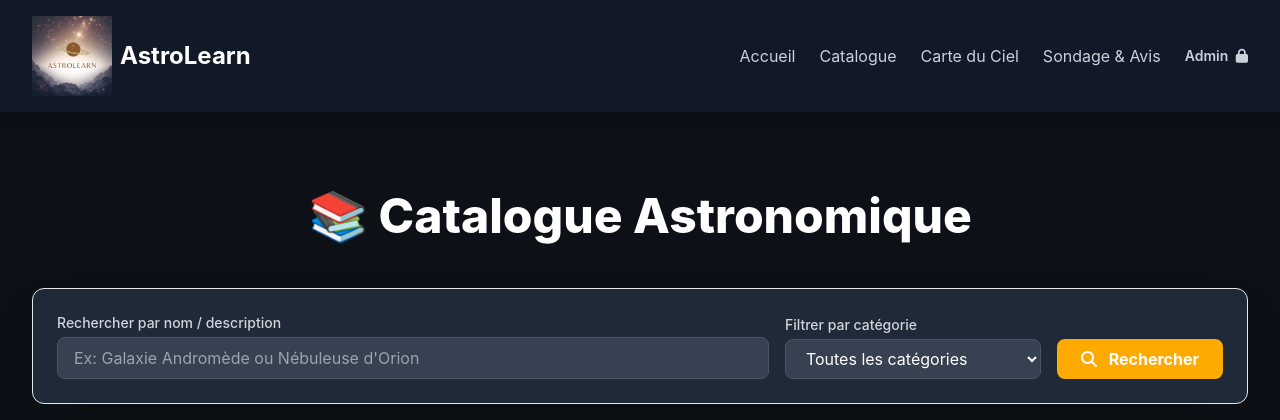
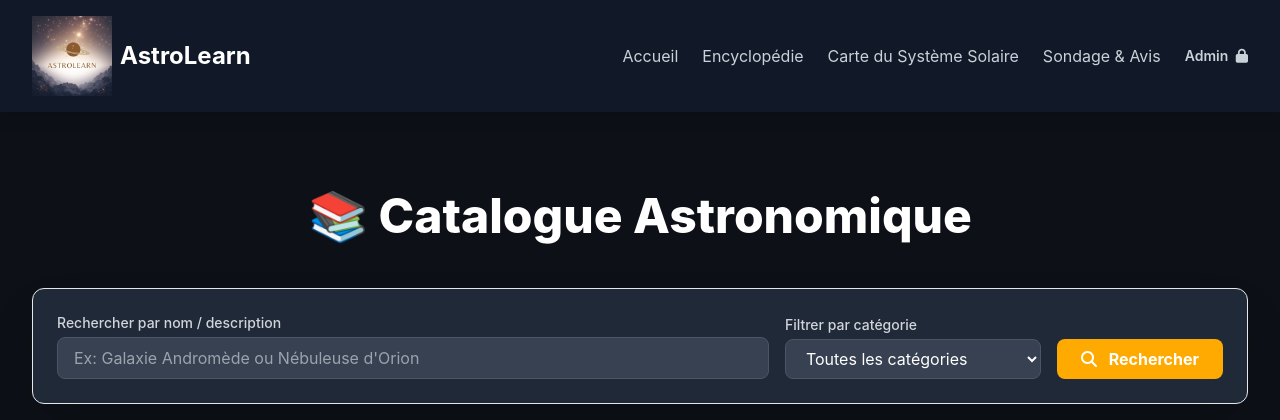
Before and after one commit to Aboubnan/AstroLearn, a Flask app: page /catalogue in a window 1280 px wide. Shown: the top 420 px of the page. Run offline with Flask 3, Linux system fonts and the light colour scheme; data that the repository does not hold is empty; some libraries are stand-ins or nearby versions.

Commit message:
Design: Renommage du Catalogue en Encyclopedie et Carte du ciel en  Carte du Système Solaire

```diff
--- a/templates/base.html
+++ b/templates/base.html
@@ -25,9 +25,9 @@
                 <div class="flex space-x-6">
                     <a href="{{ url_for('main_bp.index') }}" class="hover:text-accent transition duration-150">Accueil</a>
 
-                    <a href="{{ url_for('main_bp.catalogue') }}" class="hover:text-accent transition duration-150">Catalogue</a>
+                    <a href="{{ url_for('main_bp.catalogue') }}" class="hover:text-accent transition duration-150">Encyclopédie</a>
 
-                    <a href="{{ url_for('skymap.sky_map') }}" class="hover:text-accent transition duration-150">Carte du Ciel</a>
+                    <a href="{{ url_for('skymap.sky_map') }}" class="hover:text-accent transition duration-150">Carte du Système Solaire</a>
 
                     <a href="{{ url_for('main_bp.formulaire') }}" class="hover:text-accent transition duration-150">Sondage & Avis</a>
                 </div>
```
